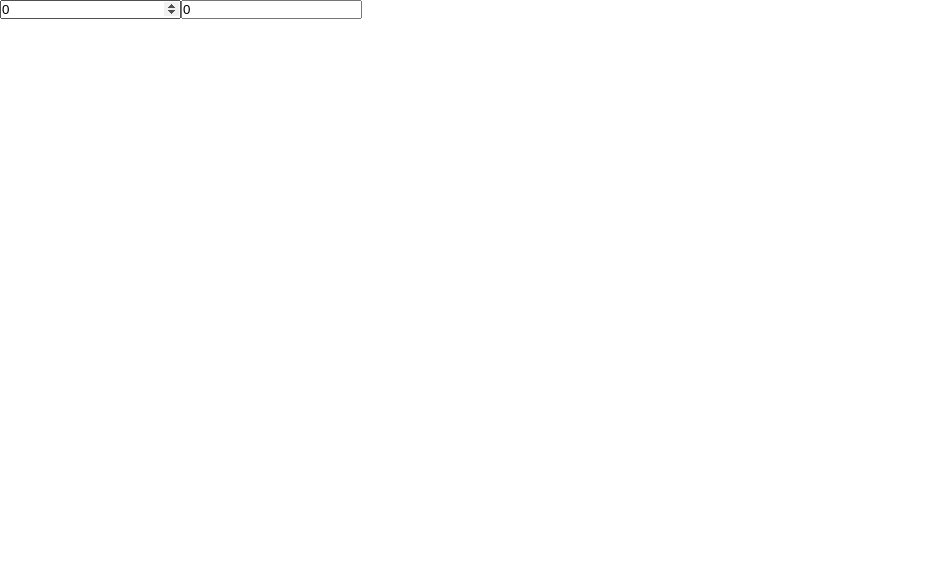
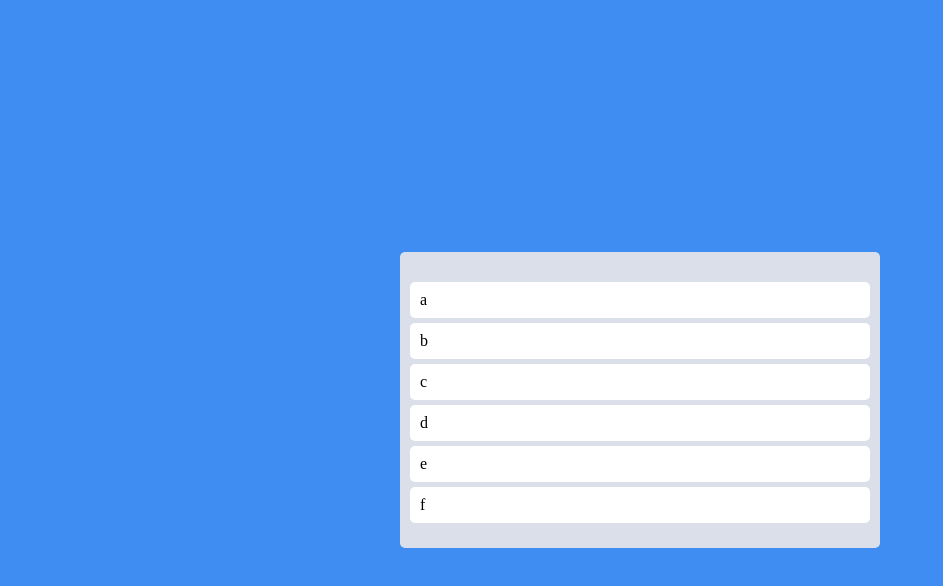
Before and after one commit to phk9436/reactMasterClass, a React (Create React App) app: page / in a window 1280 px wide. Shown: the top 586 px of the page, without its empty margins (0-943 px from the left). Built offline with nearby package versions, Linux system fonts and the light colour scheme.

Commit message:
[Feat] react-beautiful-dnd 실습 1

```diff
--- a/package.json
+++ b/package.json
@@ -30,6 +30,7 @@
     "eslint-plugin-react-hooks": "^4.3.0",
     "react": "^18.2.0",
     "react-apexcharts": "^1.4.0",
+    "react-beautiful-dnd": "^13.1.0",
     "react-dom": "^18.2.0",
     "react-helmet": "^6.1.0",
     "react-hook-form": "^7.33.1",
@@ -66,6 +67,7 @@
     ]
   },
   "devDependencies": {
+    "@types/react-beautiful-dnd": "^13.1.2",
     "@types/react-helmet": "^6.1.5"
   }
 }
--- a/src/atoms/atoms.ts
+++ b/src/atoms/atoms.ts
@@ -1,17 +1 @@
 import { atom, selector } from "recoil";
-
-export const minuteState = atom({
-  key: "minutes",
-  default: 0,
-});
-
-export const hourSelector = selector<number>({
-  key: "hours",
-  get: ({ get }) => {
-    const minute = get(minuteState);
-    return Number((minute / 60).toFixed(1));
-  },
-  set: ({ set }, state) => {
-    set(minuteState, Number(state) * 60);
-  },
-});
--- a/src/pages/TodoList.tsx
+++ b/src/pages/TodoList.tsx
@@ -1,23 +1,73 @@
 import React from "react";
 import { useRecoilState } from "recoil";
-import { hourSelector, minuteState } from "atoms/atoms";
+import styled from "styled-components";
+import { DragDropContext, Droppable, Draggable } from "react-beautiful-dnd";
 
 function TodoList() {
-  const [minute, setMinute] = useRecoilState(minuteState);
-  const [hour, setHour] = useRecoilState(hourSelector);
+  const onDrageEnd = () => {};
+  const toDos = ["a", "b", "c", "d", "e", "f"];
 
-  const onMinutesChange = (e:React.FormEvent<HTMLInputElement>) => {
-    setMinute(Number(e.currentTarget.value));
-  }
-  const onHoursChange = (e:React.FormEvent<HTMLInputElement>) => {
-    setHour(Number(e.currentTarget.value));
-  }
   return (
     <div>
-      <input type="number" name="" id="" placeholder="Minutes" value={minute} onChange={onMinutesChange}/>
-      <input type="number" name="" id="" placeholder="Hours" value={hour} onChange={onHoursChange}/>
+      <DragDropContext onDragEnd={onDrageEnd}>
+        <Wrapper>
+          <Boards>
+            <Droppable droppableId="TO_DO">
+              {(provided) => (
+                <Board ref={provided.innerRef} {...provided.droppableProps}>
+                  {toDos.map((e, i) => (
+                    <Draggable draggableId={e} index={i}>
+                      {(provided) => (
+                        <Card
+                          ref={provided.innerRef}
+                          {...provided.draggableProps}
+                          {...provided.dragHandleProps}
+                        >
+                          {e}
+                        </Card>
+                      )}
+                    </Draggable>
+                  ))}
+                  {provided.placeholder}
+                </Board>
+              )}
+            </Droppable>
+          </Boards>
+        </Wrapper>
+      </DragDropContext>
     </div>
   );
 }
 
 export default TodoList;
+
+const Wrapper = styled.div`
+  display: flex;
+  max-width: 480px;
+  width: 100%;
+  margin: 0 auto;
+  justify-content: center;
+  align-items: center;
+  height: 100vh;
+`;
+
+const Boards = styled.div`
+  display: grid;
+  width: 100%;
+  grid-template-columns: repeat(1, 1fr);
+`;
+
+const Board = styled.div`
+  padding: 20px 10px;
+  padding-top: 30px;
+  background-color: ${(props) => props.theme.boardColor};
+  border-radius: 5px;
+  min-height: 200px;
+`;
+
+const Card = styled.div`
+  border-radius: 5px;
+  margin-bottom: 5px;
+  padding: 10px 10px;
+  background-color: ${(props) => props.theme.cardColor};
+`;
--- a/src/style/GolbalStyle.tsx
+++ b/src/style/GolbalStyle.tsx
@@ -1,6 +1,7 @@
 import { createGlobalStyle, css } from "styled-components";
+import { Itheme } from "./theme";
 
-const GlobalStyle = createGlobalStyle`
+const GlobalStyle = createGlobalStyle<{ theme: Itheme }>`
 
     *, ::before, ::after {
         box-sizing: border-box;
@@ -25,6 +26,7 @@
 
     body{
         line-height: 1;
+        background-color: ${({ theme }) => theme.bgColor};
     }
 
 `;
--- a/src/style/theme.ts
+++ b/src/style/theme.ts
@@ -1,15 +1,19 @@
 import { DefaultTheme } from "styled-components";
 
-export const darktheme: DefaultTheme = {
-  bgColor: "#2f3640",
-  textColor: "#010101",
-  textBrightColor: "#f5f6fa",
-  accentColor: "#4cd137",
+export interface Itheme extends DefaultTheme{
+  bgColor: string;
+  boardColor: string;
+  cardColor: string;
+}
+
+export const darktheme: Itheme = {
+  bgColor: "#3F8CF2",
+  boardColor: "#DADFE9",
+  cardColor: "#fff",
 };
 
-export const lighttheme: DefaultTheme = {
-  bgColor: "whitesmoke",
-  textColor: "#010101",
-  textBrightColor: "#010101",
-  accentColor: "#4cd137",
+export const lighttheme: Itheme = {
+  bgColor: "#3F8CF2",
+  boardColor: "#DADFE9",
+  cardColor: "#fff",
 };
```
Also changed, not shown: 1 other file (tests, documents, lock files or other folders).
